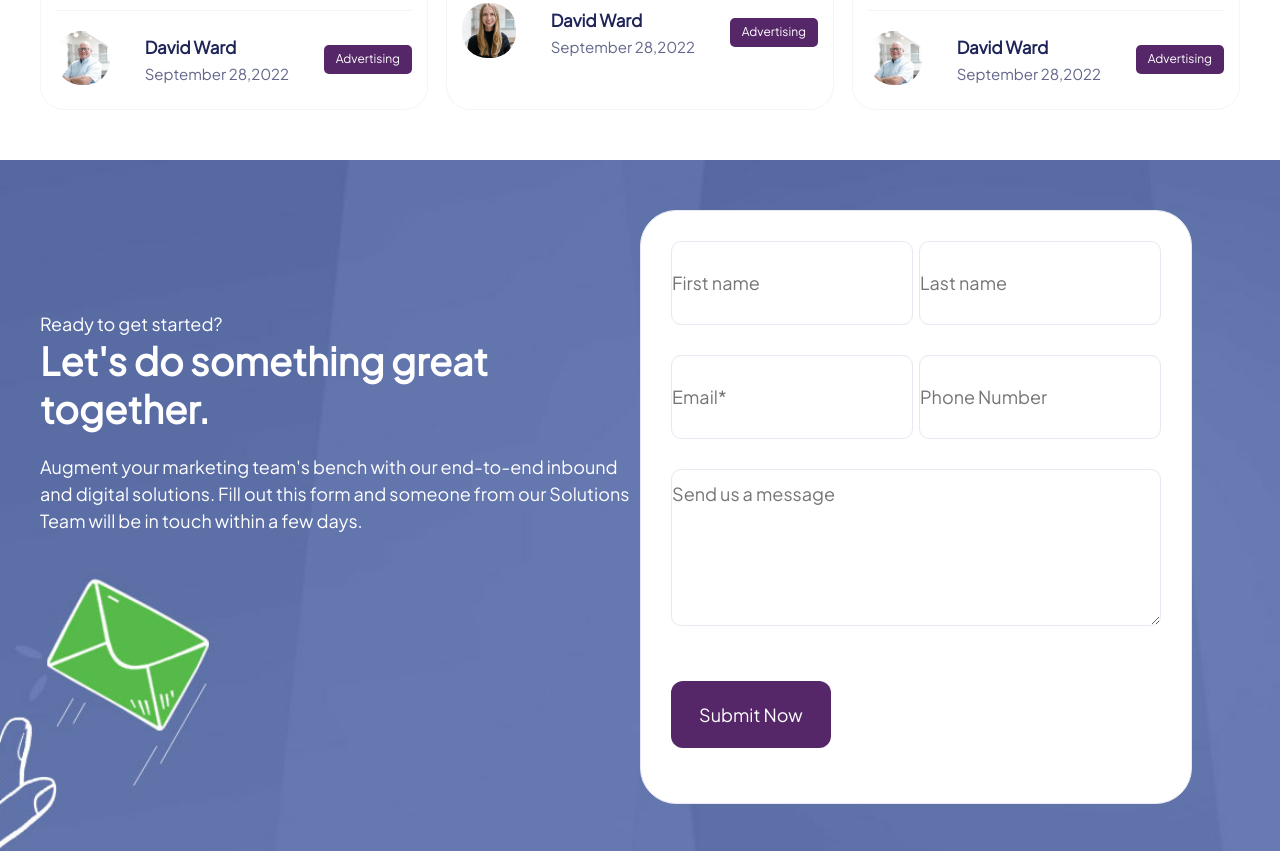
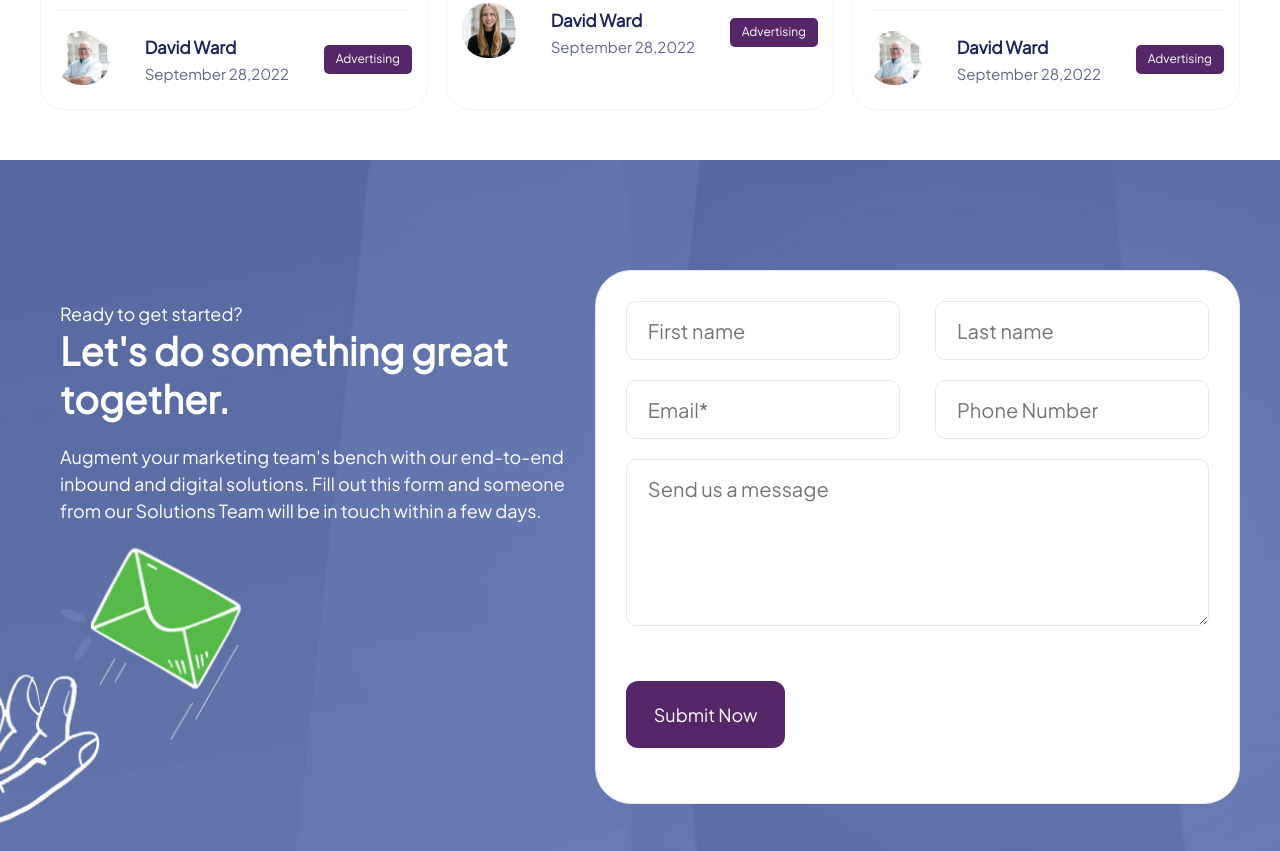
Before and after one commit to 123Vlad12/meticulos, a website built with Parcel: page src/index.html in a window 1280 px wide. Shown: the part 8400-9251 px from the top of the page. Built offline with nearby package versions, Linux system fonts and the light colour scheme.

Commit message:
add index.html

```diff
--- a/src/scss/style-interview.scss
+++ b/src/scss/style-interview.scss
@@ -1,11 +1,11 @@
 .interview {
   background-image: url("../images/hubspot-quote.jpg");
   width: 100%;
-  height: 760px;
   background-repeat: no-repeat;
   background-position: center center;
   background-size: cover;
   background-attachment: scroll;
+  padding: 60px 0px;
 }
 .container {
 }
@@ -13,7 +13,8 @@
   display: flex;
 }
 .interview__left {
-  width: 50%;
+  max-width: 48%;
+  padding: 80px 20px 0 20px;
 }
 .left__text {
 }
@@ -22,7 +23,6 @@
   font-size: 18px;
   line-height: 27px;
   color: #fff;
-  padding-top: 150px;
 }
 .left__text-title {
   font-family: "Plus Jakarta Sans", sans-serif;
@@ -39,7 +39,7 @@
 }
 .interview__right {
   margin-top: 50px;
-  width: 550px;
+  min-width: 550px;
   background-color: #ffffff;
   border: 1px solid #e7e8f1;
   border-radius: 36px;
@@ -52,26 +52,27 @@
   margin: 30px;
 }
 .interview-form__name {
-  width: 240px;
+  max-width: 230px;
+  width: 100%;
   font-family: "Plus Jakarta Sans", sans-serif;
-  font-size: 18px;
+  font-size: 20px;
   line-height: 27px;
-  padding: 10px 0;
+  padding: 15px 21px;
+  margin-bottom: 20px;
+  border: 1px solid #e7e8f1;
+  color: #62668a;
+  border-radius: 10px;
+}
+.interview-form__comments {
+  min-width: 500px;
+  width: 100%;
+  font-family: "Plus Jakarta Sans", sans-serif;
+  font-size: 20px;
+  line-height: 27px;
+  padding: 15px 21px;
   margin-bottom: 30px;
   border: 1px solid #e7e8f1;
-  color: #1f2559;
-  border-radius: 10px;
-  height: 62px;
-}
-.interview-form__comments {
-  width: 500px;
-  font-family: "Plus Jakarta Sans", sans-serif;
-  font-size: 18px;
-  line-height: 27px;
-  padding: 10px 0;
-  margin-bottom: 30px;
-  border: 1px solid #e7e8f1;
-  color: #1f2559;
+  color: #62668a;
   border-radius: 10px;
 }
 .interview-form__button {
```
Also changed, not shown: dist/index.html, 8 other files.
